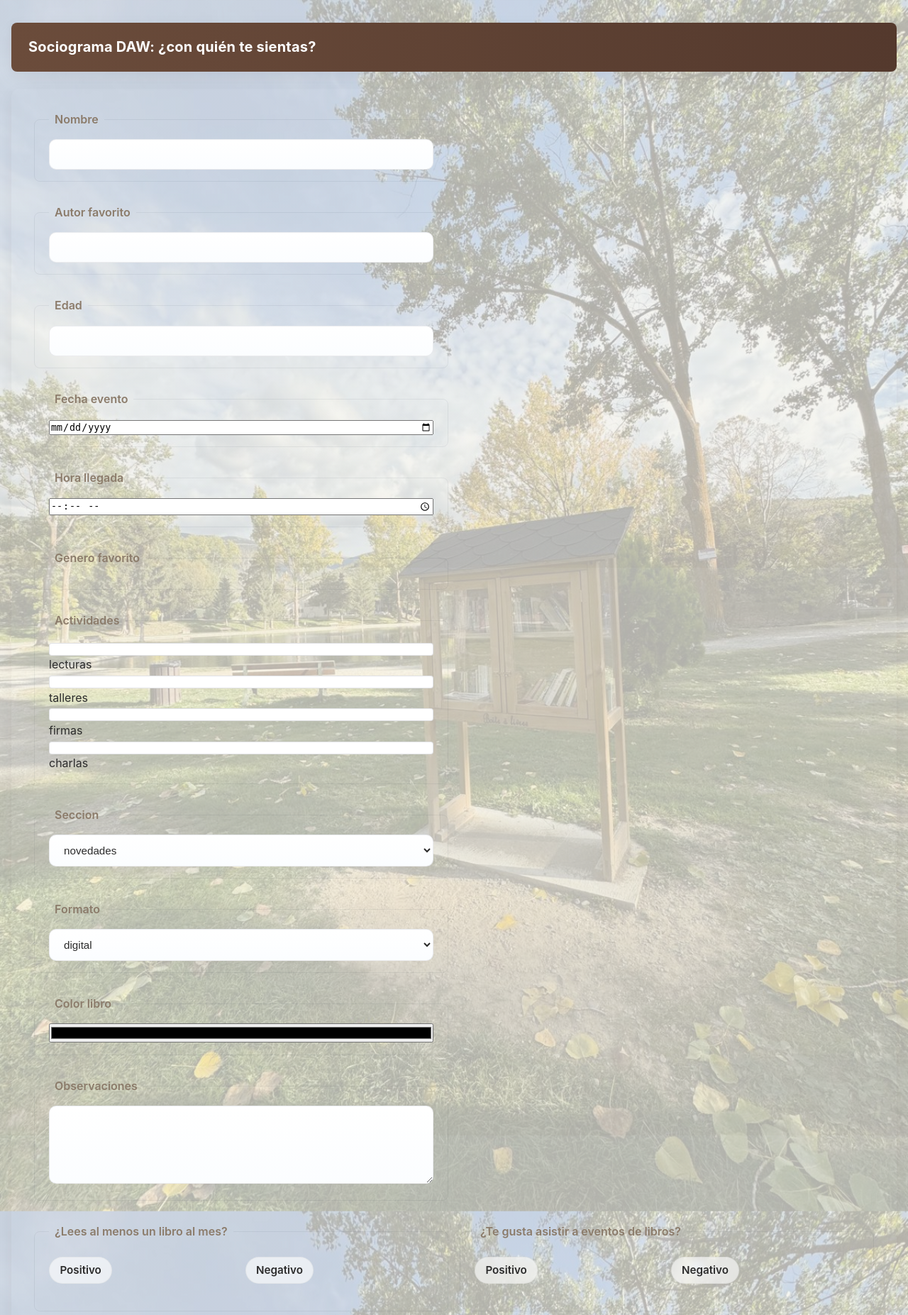
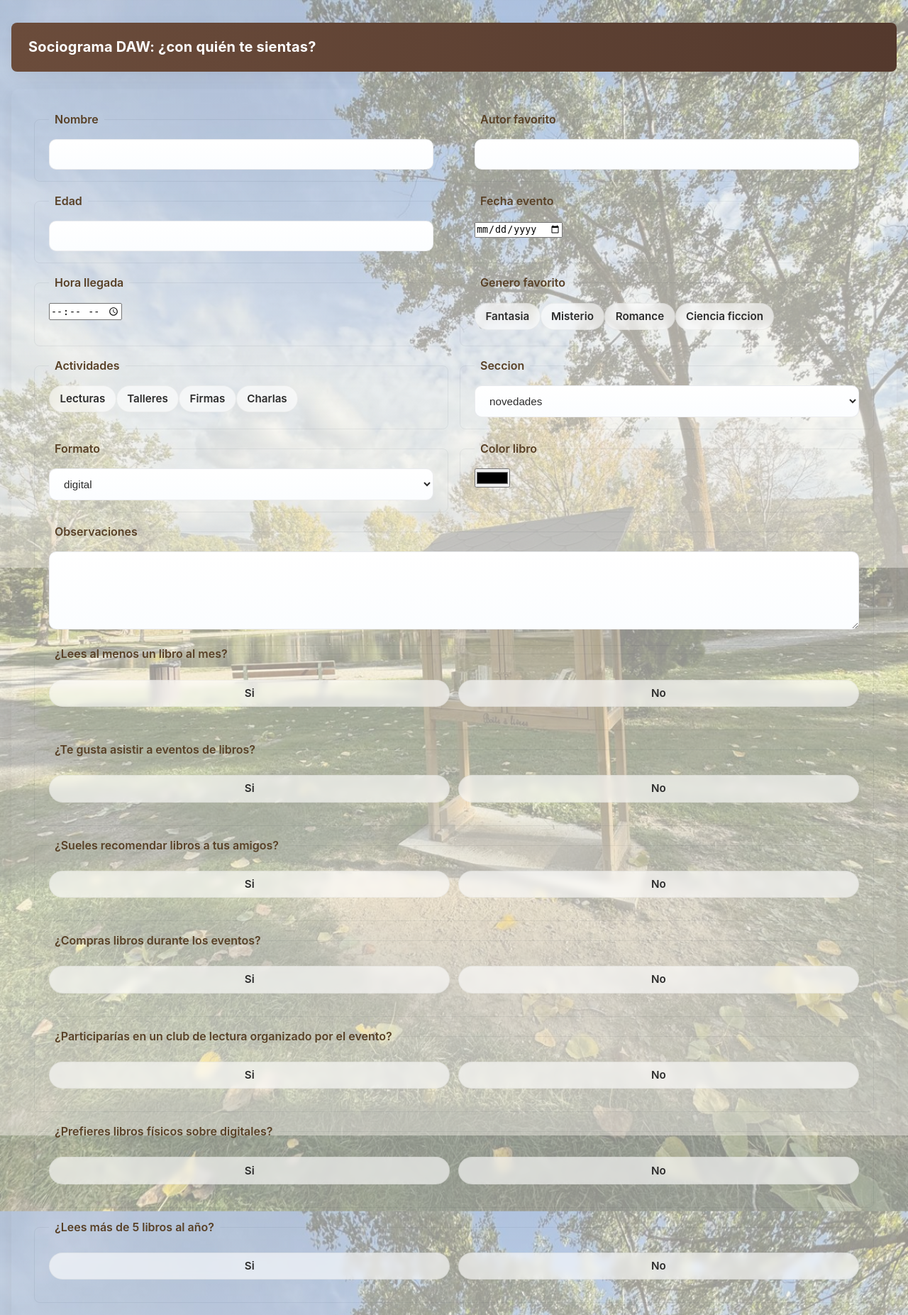
Before and after one commit to LaiaPerez15/sociograma, a PHP site: page / in a window 1280 px wide. Shown: the top 1853 px of the page at 71% size. Run offline with PHP 8.4, Linux system fonts and the light colour scheme.

Commit message:
Refactor form layout and update radio options in JSON data for improved user experience

```diff
--- a/assets/css/styles.css
+++ b/assets/css/styles.css
@@ -1,13 +1,6 @@
-/* ========================================================
-   Redesigned styles for Sociograma
-   - Modern, accessible, responsive
-   - Uses CSS variables for easy theming
-   - Improved form controls, buttons and layout
-   ======================================================== */
 
 :root {
-  /* Paleta: tonos tierra (blanco roto, beige, marrón) */
-  --muted: #8b7b6a; /* beige/marrón suave para textos secundarios */
+  --muted: #584026; /* beige/marrón suave para textos secundarios */
   --text: #2b2b2b; /* texto principal oscuro */
   --accent: #6b4c3b; /* marrón cálido (principal) */
   --accent-600: #54392d; /* marrón más oscuro */
@@ -33,7 +26,7 @@ body {
 body {
   font-family: Inter, 'Segoe UI', Roboto, system-ui, -apple-system, 'Helvetica Neue', Arial;
   /* Imagen de fondo con overlay ligero para efecto "blanco roto" */
-  background: linear-gradient(rgba(247,245,239,0.72), rgba(242,239,232,0.72)), url('../../img/fondo.jpg');
+  background: linear-gradient(rgba(247, 245, 239, 0.568), rgba(242, 239, 232, 0.774)), url('../../img/fondo.jpg');
   background-size: cover;
   background-position: center;
   background-attachment: fixed;
@@ -95,6 +88,23 @@ main {
   flex: 1;
   min-width: 10rem
 }
+
+/* Grid para campos (no preguntas) en 2 columnas */
+.fields-grid.two-columns{display:flex;flex-direction:column;gap:1rem}
+.fields-grid.two-columns fieldset{width:100%;margin:0}
+@media (min-width:700px){
+  .fields-grid.two-columns{display:grid;grid-template-columns:repeat(2,minmax(0,1fr));gap:1rem}
+  .fields-grid.two-columns fieldset{width:auto}
+}
+
+/* Fieldset que debe ocupar todo el ancho de la grid (por ejemplo observaciones) */
+.fields-grid.two-columns fieldset.full-width{grid-column:1 / -1}
+
+/* Botón full-width */
+.btn.full-width{width:100%;display:inline-flex;justify-content:center;padding:.9rem 1rem}
+
+/* Asegurar que los fieldsets marcados como .half ocupen una sola columna en la grid */
+.fields-grid.two-columns fieldset.half{grid-column:auto}
 
 /* Contenedor y estilo de "burbujitas" para preguntas */
 .questions-wrap{
@@ -162,8 +172,30 @@ label.question input[type='radio']:checked + span, label.question input[type='ch
 .questions-wrap.two-columns{display:flex;flex-direction:column;gap:.7rem}
 /* Activar grid de 2 columnas en pantallas medianas/desktop */
 @media (min-width:700px){
-  .questions-wrap.two-columns{display:grid;grid-template-columns:repeat(2,minmax(0,1fr));gap:.7rem}
-  .questions-wrap.two-columns .question, .questions-wrap.two-columns .question-bubble{width:100%}
+  .questions-wrap.two-columns{
+    display:grid !important;
+    grid-template-columns:repeat(2,minmax(0,1fr));
+    gap:.7rem;
+    align-items:start;
+  }
+  /* Asegurar que los hijos directos ocupen toda la celda y centren su contenido */
+  .questions-wrap.two-columns > label.question,
+  .questions-wrap.two-columns > .question,
+  .questions-wrap.two-columns > .question-bubble{
+    display:flex !important;
+    align-items:center;
+    justify-content:center;
+    width:100%;
+    margin:0;
+  }
+  /* El span interior debe llenar la celda para que el área clicable sea completa */
+  .questions-wrap.two-columns > label.question > span,
+  .questions-wrap.two-columns > .question > span,
+  .questions-wrap.two-columns > .question-bubble > span{
+    display:block !important;
+    width:100%;
+    text-align:center;
+  }
 }
 
 fieldset {
--- a/data/preguntas.json
+++ b/data/preguntas.json
@@ -72,8 +72,8 @@
             "respuesta": "",
             "tipo": "radio",
             "opciones": [
-                "positivo",
-                "negativo"
+                "si",
+                "no"
             ]
         },
         {
@@ -81,8 +81,8 @@
             "respuesta": "",
             "tipo": "radio",
             "opciones": [
-                "positivo",
-                "negativo"
+                "si",
+                "no"
             ]
         },
         {
@@ -90,8 +90,8 @@
             "respuesta": "",
             "tipo": "radio",
             "opciones": [
-                "positivo",
-                "negativo"
+                "si",
+                "no"
             ]
         },
         {
@@ -99,8 +99,8 @@
             "respuesta": "",
             "tipo": "radio",
             "opciones": [
-                "positivo",
-                "negativo"
+                "si",
+                "no"
             ]
         },
         {
@@ -108,8 +108,8 @@
             "respuesta": "",
             "tipo": "radio",
             "opciones": [
-                "positivo",
-                "negativo"
+                "si",
+                "no"
             ]
         },
         {
@@ -117,8 +117,8 @@
             "respuesta": "",
             "tipo": "radio",
             "opciones": [
-                "positivo",
-                "negativo"
+                "si",
+                "no"
             ]
         },
         {
@@ -126,8 +126,8 @@
             "respuesta": "",
             "tipo": "radio",
             "opciones": [
-                "positivo",
-                "negativo"
+                "si",
+                "no"
             ]
         },
         {
@@ -135,8 +135,8 @@
             "respuesta": "",
             "tipo": "radio",
             "opciones": [
-                "positivo",
-                "negativo"
+                "si",
+                "no"
             ]
         },
         {
@@ -144,8 +144,8 @@
             "respuesta": "",
             "tipo": "radio",
             "opciones": [
-                "positivo",
-                "negativo"
+                "si",
+                "no"
             ]
         },
         {
@@ -153,8 +153,8 @@
             "respuesta": "",
             "tipo": "radio",
             "opciones": [
-                "positivo",
-                "negativo"
+                "si",
+                "no"
             ]
         },
         {
@@ -162,8 +162,8 @@
             "respuesta": "",
             "tipo": "radio",
             "opciones": [
-                "positivo",
-                "negativo"
+                "si",
+                "no"
             ]
         },
         {
@@ -171,8 +171,8 @@
             "respuesta": "",
             "tipo": "radio",
             "opciones": [
-                "positivo",
-                "negativo"
+                "si",
+                "no"
             ]
         },
         {
@@ -180,8 +180,8 @@
             "respuesta": "",
             "tipo": "radio",
             "opciones": [
-                "positivo",
-                "negativo"
+                "si",
+                "no"
             ]
         },
         {
@@ -189,8 +189,8 @@
             "respuesta": "",
             "tipo": "radio",
             "opciones": [
-                "positivo",
-                "negativo"
+                "si",
+                "no"
             ]
         },
         {
@@ -198,8 +198,8 @@
             "respuesta": "",
             "tipo": "radio",
             "opciones": [
-                "positivo",
-                "negativo"
+                "si",
+                "no"
             ]
         },
         {
@@ -207,8 +207,8 @@
             "respuesta": "",
             "tipo": "radio",
             "opciones": [
-                "positivo",
-                "negativo"
+                "si",
+                "no"
             ]
         },
         {
@@ -216,8 +216,8 @@
             "respuesta": "",
             "tipo": "radio",
             "opciones": [
-                "positivo",
-                "negativo"
+                "si",
+                "no"
             ]
         },
         {
@@ -225,8 +225,8 @@
             "respuesta": "",
             "tipo": "radio",
             "opciones": [
-                "positivo",
-                "negativo"
+                "si",
+                "no"
             ]
         },
         {
@@ -234,8 +234,8 @@
             "respuesta": "",
             "tipo": "radio",
             "opciones": [
-                "positivo",
-                "negativo"
+                "si",
+                "no"
             ]
         },
         {
@@ -243,8 +243,8 @@
             "respuesta": "",
             "tipo": "radio",
             "opciones": [
-                "positivo",
-                "negativo"
+                "si",
+                "no"
             ]
         }
     ]
--- a/index.php
+++ b/index.php
@@ -5,11 +5,14 @@ include __DIR__ . '/includes/header.php';
 $preguntas_file = __DIR__ . '/data/preguntas.json';
 $preguntas_data = load_json($preguntas_file);
 ?>
-<form class="form-two-columns" action="process.php" method="post">
 <form action="process.php" method="post">
 <?php
+// Abrimos la grid para los campos normales (no 'preguntas')
+echo "<div class='fields-grid two-columns'>";
 foreach ($preguntas_data as $campo => $info) {
     if ($campo === 'preguntas') {
+        // cerramos la grid antes de las preguntas
+        echo "</div>";
         foreach ($info as $index => $preg) {
             echo "<fieldset><legend>{$preg['texto']}</legend>";
             echo "<div class='questions-wrap two-columns'>";
@@ -24,11 +27,20 @@ foreach ($preguntas_data as $campo => $info) {
             echo "</div>";
             echo "</fieldset>";
         }
+        // reabrimos la grid para los siguientes campos
+        echo "<div class='fields-grid two-columns'>";
     } else {
         $tipo = $info['tipo'];
         $valor = $info['valor'] ?? '';
-        echo "<fieldset>";
-        echo "<legend>" . ucfirst(str_replace('_',' ',$campo)) . "</legend>";
+        // Determinar clase del fieldset: observaciones -> full-width, campos text -> half, resto ninguno
+        $fsClass = '';
+        if ($campo === 'observaciones') {
+            $fsClass = 'full-width';
+        } elseif ($tipo === 'text') {
+            $fsClass = 'half';
+        }
+        echo $fsClass ? "<fieldset class='$fsClass'>" : "<fieldset>";
+        echo "<legend>" . ucfirst(str_replace('_', ' ', $campo)) . "</legend>";
         switch ($tipo) {
             case 'text':
             case 'number':
@@ -47,18 +59,29 @@ foreach ($preguntas_data as $campo => $info) {
                 }
                 echo "</select>";
                 break;
+            case 'radio':
+                // Renderizar radios como burbujas (similar a preguntas)
+                foreach ($info['opciones'] as $op) {
+                    $val = htmlspecialchars($op, ENT_QUOTES);
+                    $labelText = ucfirst(str_replace('_',' ',$op));
+                    echo "<label class='question'><input type='radio' name='$campo' value='$val' required><span>" . $labelText . "</span></label>";
+                }
+                break;
             case 'checkbox':
                 foreach ($info['opciones'] as $op) {
-                    echo "<input type='checkbox' name='{$campo}[]' value='$op'> $op<br>";
+                    echo "<label class='question'><input type='checkbox' name='{$campo}[]' value='$op'><span>" . ucfirst($op) . "</span></label>";
                 }
                 break;
         }
-        echo "</fieldset><br>";
+        echo "</fieldset>";
     }
 }
+// cerramos la grid si quedó abierta
+echo "</div>";
 ?>
-<input type="submit" value="Enviar">
-</form>
+<div style="margin-top:1rem">
+    <input type="submit" class="btn full-width" value="Enviar">
+</div>
 </form>
 
 <?php include __DIR__ . '/includes/footer.php'; ?>
```
